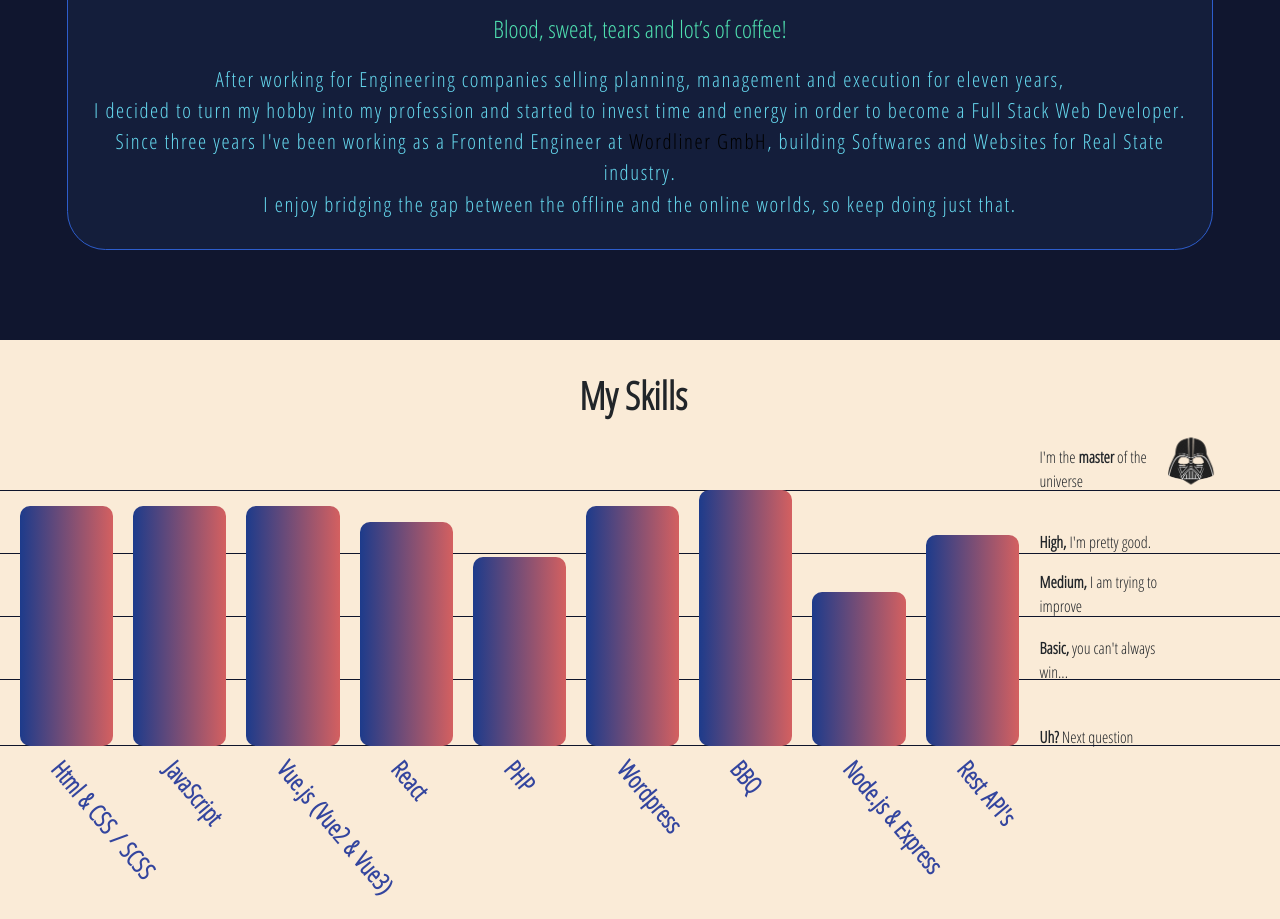
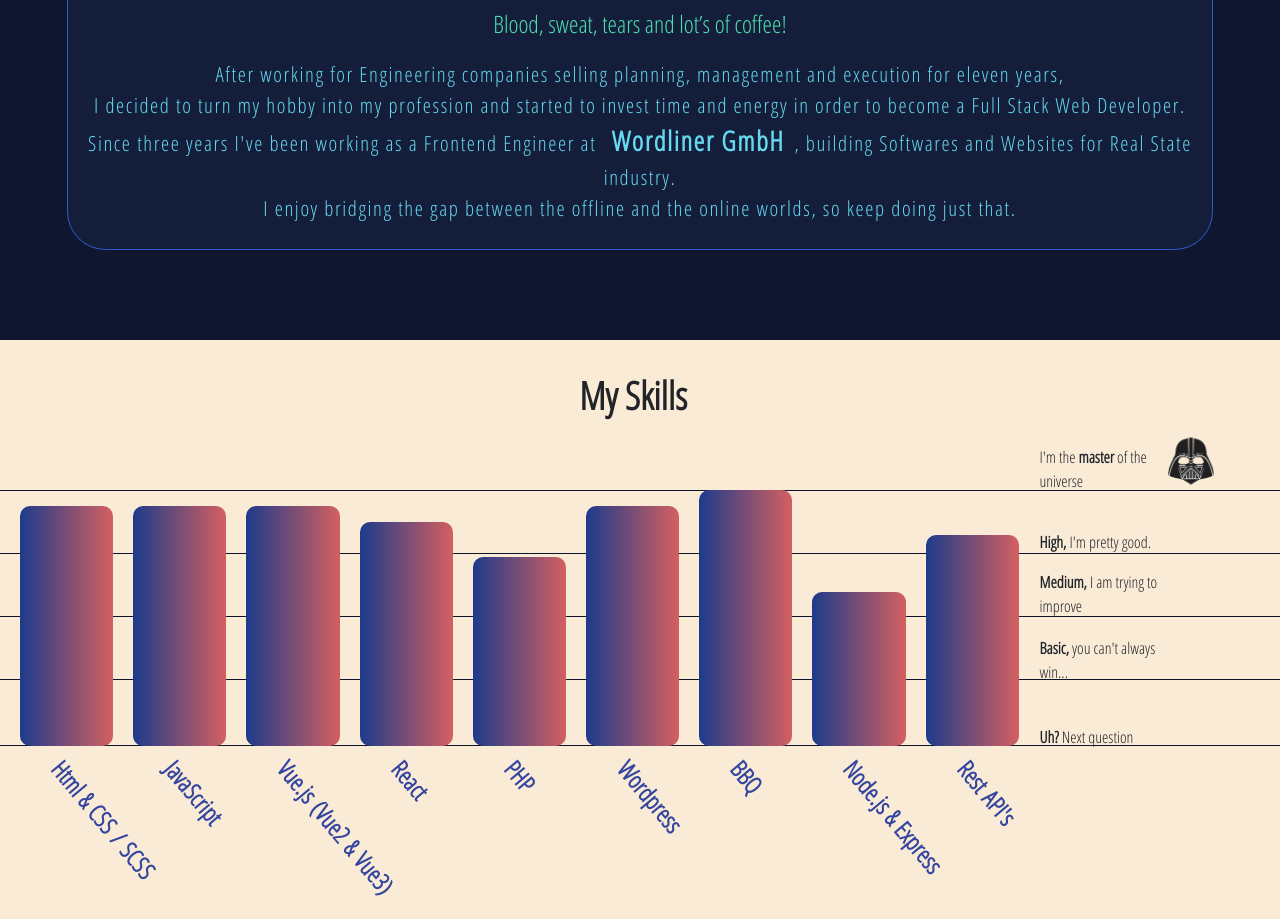
Before and after one commit to AJEdelmann/Portfolio, a React (Create React App) app: page / in a window 1280 px wide. Shown: the part 1180-2099 px from the top of the page. Built offline with nearby package versions, Linux system fonts and the light colour scheme.

Commit message:
improved aboutMe

```diff
--- a/src/css/App.css
+++ b/src/css/App.css
@@ -198,7 +198,7 @@
   margin: 10px;
 }
 
-.myAboutH4 {
+.myAboutH4, .myAboutH4 a {
   color: #66d9ef;
   letter-spacing: 0.1rem;
   font-weight: normal;
@@ -206,6 +206,12 @@
   font-size: 1.3em;
   line-height: 1.5em;
 }
+
+.myAboutH4 a {
+  font-weight: 600;
+}
+
+
 
 /* ============================================= */
 /* ======== Here starts SKILLS section ========= */
```
